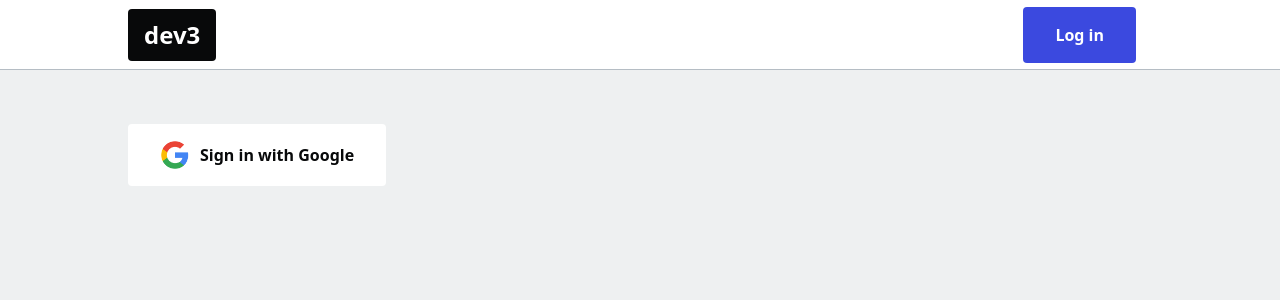
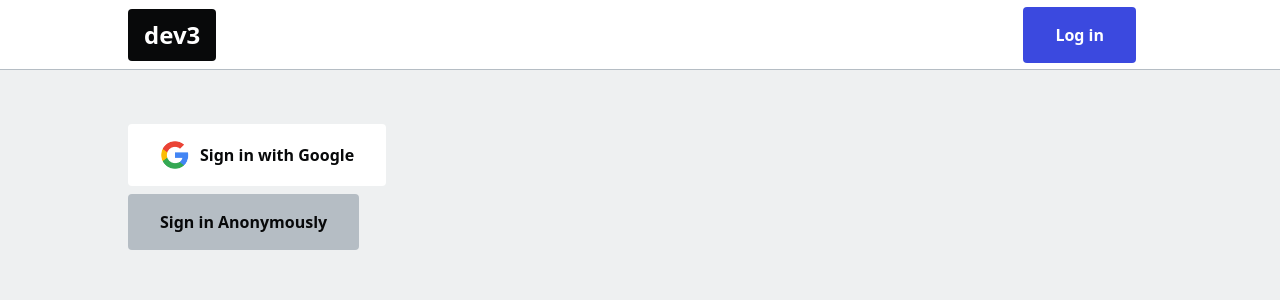
Before and after one commit to patrick-pc/nextfire-app, a Next.js app: page /enter in a window 1280 px wide. Shown: the top 300 px of the page. Built offline with nearby package versions, Linux system fonts and the light colour scheme; no server answers.

Commit message:
Add sign in anonymously function

```diff
--- a/pages/enter.tsx
+++ b/pages/enter.tsx
@@ -38,9 +38,9 @@
       <button className="btn-google" onClick={signInWithGoogle}>
         <img src={'/google.png'} width="30px" /> Sign in with Google
       </button>
-      {/* <button onClick={() => auth.signInAnonymously()}>
+      <button onClick={() => auth.signInAnonymously()}>
         Sign in Anonymously
-      </button> */}
+      </button>
     </>
   )
 }
```
